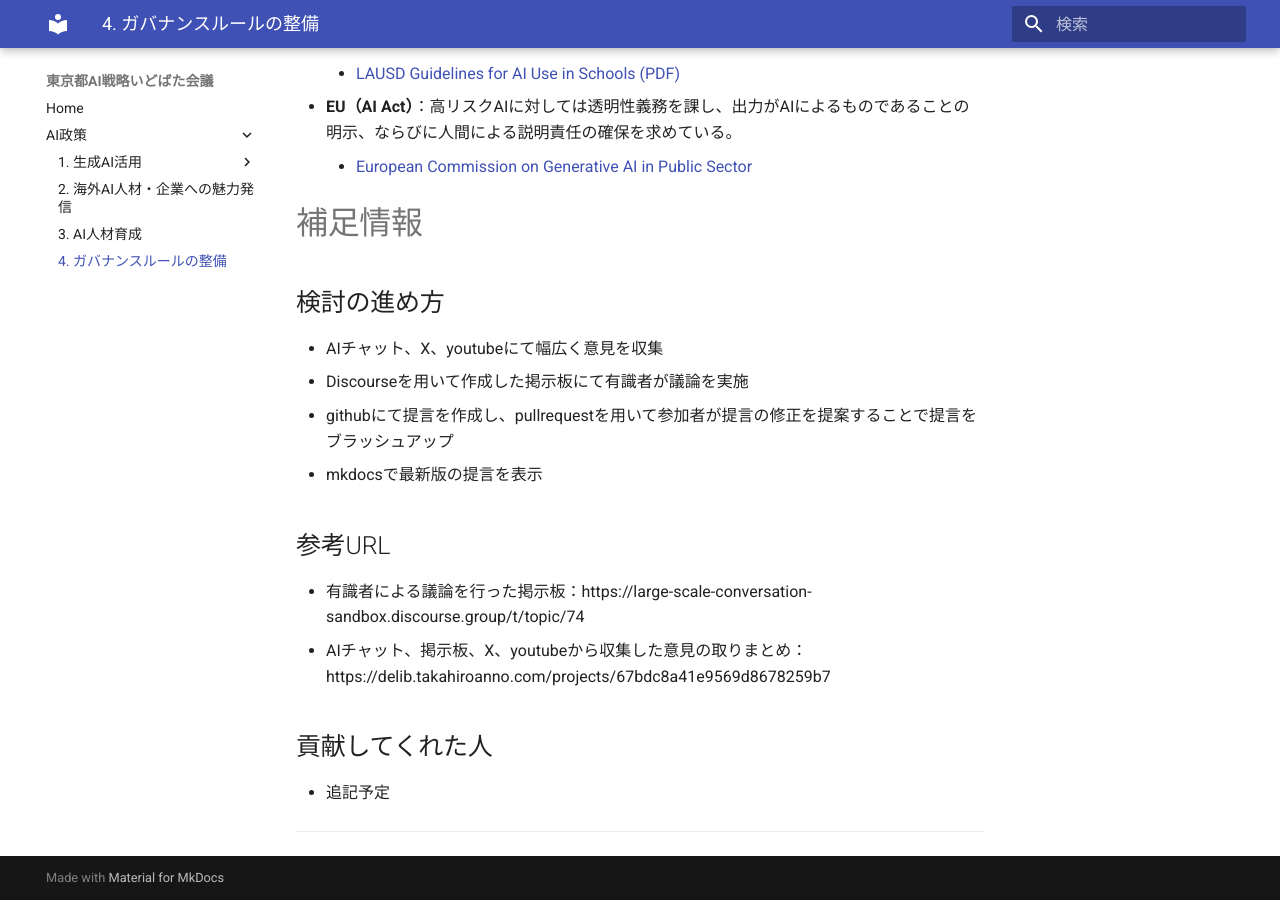
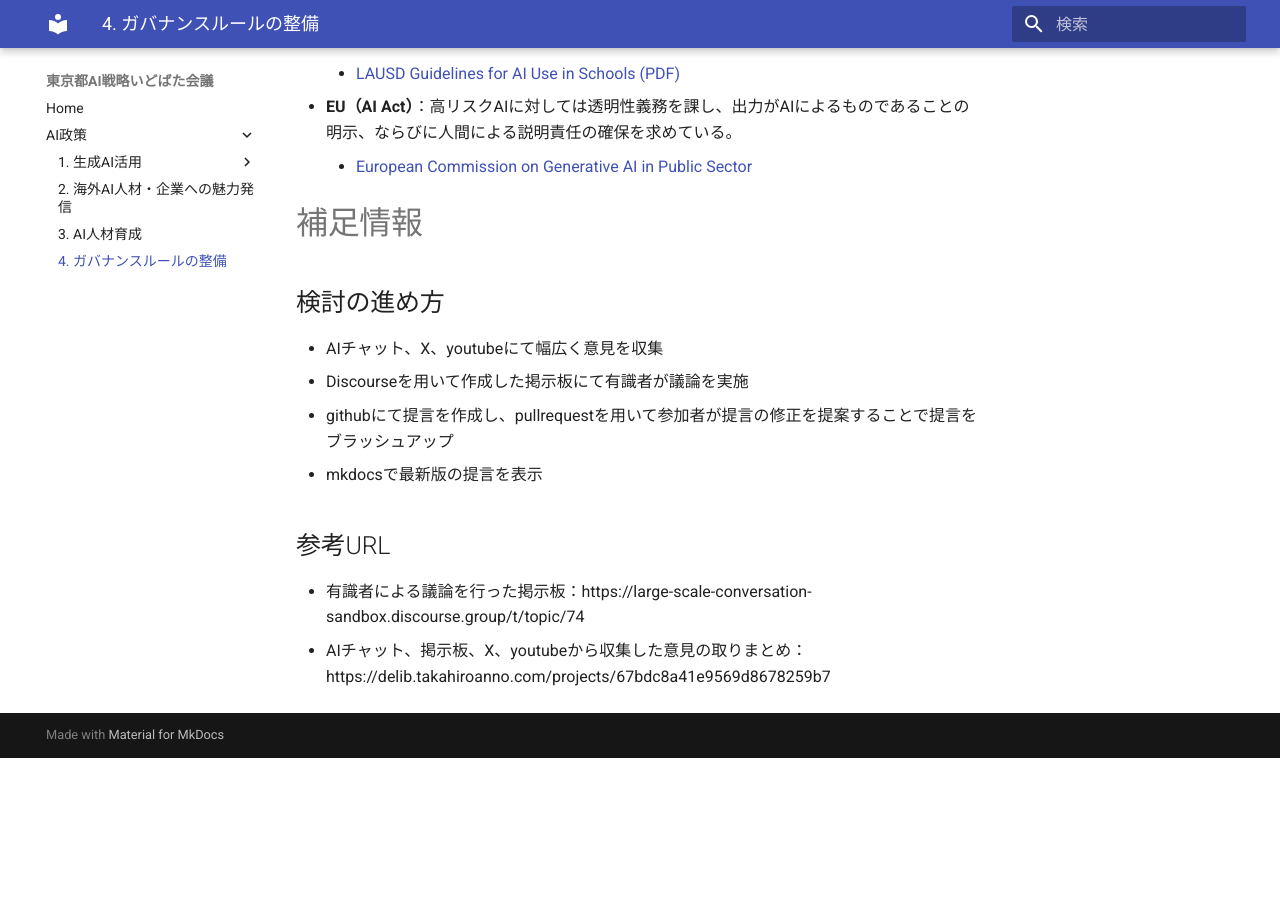
Before and after one commit to takahiroanno2024/2025_ai_idobatakaigi_output, an MkDocs documentation site: the page built from docs/4_ガバナンスルールの整備.md, in a window 1280 px wide and 900 px high, scrolled down 8996 px. Built offline with MkDocs 1.6.1 and Material for MkDocs 9.7.7, drawn with Linux system fonts in a browser that asks for light colours; after the commit the page ends 9754 px from its top, so only the background shows below that.

Commit message:
Update 4_ガバナンスルールの整備.md

```diff
--- a/docs/4_ガバナンスルールの整備.md
+++ b/docs/4_ガバナンスルールの整備.md
@@ -223,7 +223,3 @@ AIの活用において、行政内部だけで完結しない**中立的かつ
 ## 参考URL
 - 有識者による議論を行った掲示板：https://large-scale-conversation-sandbox.discourse.group/t/topic/74
 - AIチャット、掲示板、X、youtubeから収集した意見の取りまとめ：https://delib.takahiroanno.com/projects/67bdc8a41e9569d8678259b7
-## 貢献してくれた人
-- 追記予定
-
----
```
